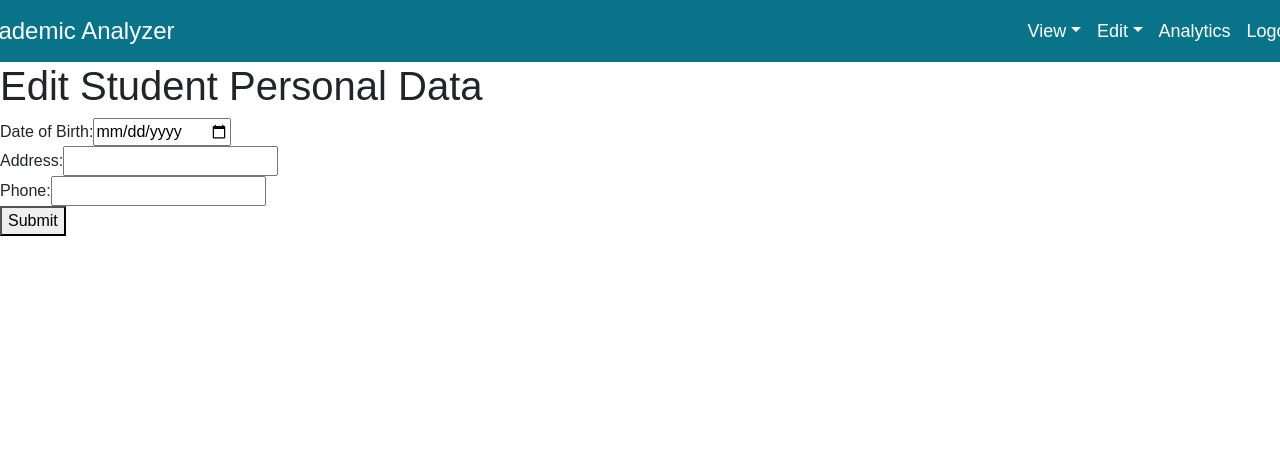
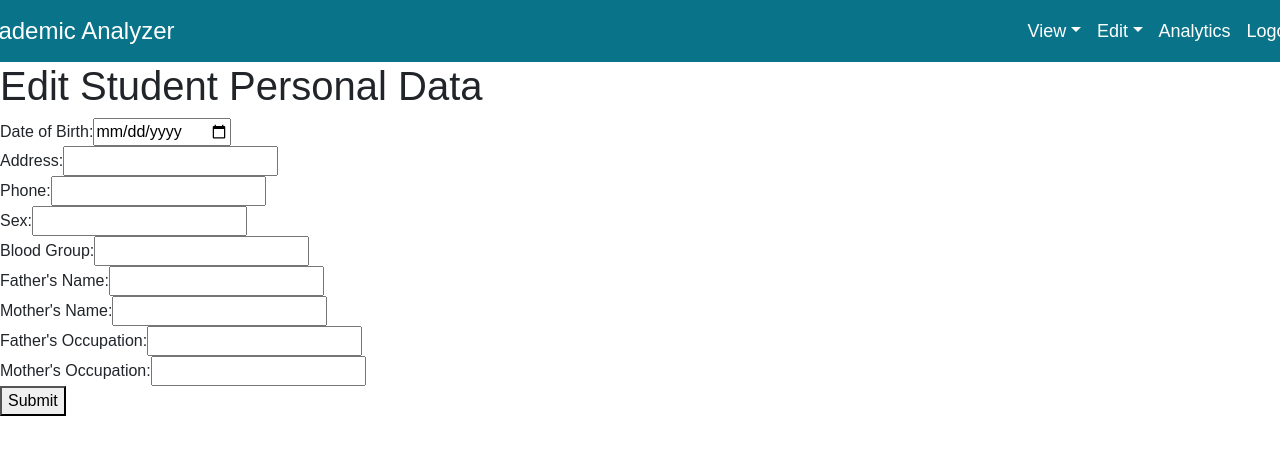
Before and after one commit to Thirumurugan2004/SRP-Project, a React (Create React App) app in the folder front-end/: page /student/edit/personaldata in a window 1280 px wide. Shown: the top 454 px of the page. Built offline with nearby package versions, Linux system fonts and the light colour scheme; no server answers.

Commit message:
personaldata

```diff
--- a/front-end/src/students/edit/personaldata.js
+++ b/front-end/src/students/edit/personaldata.js
@@ -8,7 +8,13 @@ function EditStudentPersonal() {
         RollNumber: '',
         DateOfBirth: '',
         Address: '',
-        Phone: ''
+        Phone: '',
+        Sex: '',
+        Blood_Group: '',
+        FatherName: '',
+        Mothername: '',
+        Fatheroccupation: '',
+        Motheroccupation: ''
     });
     const [successMessage, setSuccessMessage] = useState('');
     const navigate = useNavigate(); // useNavigate hook for navigation
@@ -69,6 +75,30 @@ function EditStudentPersonal() {
                         <label>Phone:</label>
                         <input type="text" name="Phone" value={studentData.Phone} onChange={handleChange} />
                     </div>
+                    <div>
+                        <label>Sex:</label>
+                        <input type="text" name="Sex" value={studentData.Sex} onChange={handleChange} />
+                    </div>
+                    <div>
+                        <label>Blood Group:</label>
+                        <input type="text" name="Blood_Group" value={studentData.Blood_Group} onChange={handleChange} />
+                    </div>
+                    <div>
+                        <label>Father's Name:</label>
+                        <input type="text" name="FatherName" value={studentData.FatherName} onChange={handleChange} />
+                    </div>
+                    <div>
+                        <label>Mother's Name:</label>
+                        <input type="text" name="Mothername" value={studentData.Mothername} onChange={handleChange} />
+                    </div>
+                    <div>
+                        <label>Father's Occupation:</label>
+                        <input type="text" name="Fatheroccupation" value={studentData.Fatheroccupation} onChange={handleChange} />
+                    </div>
+                    <div>
+                        <label>Mother's Occupation:</label>
+                        <input type="text" name="Motheroccupation" value={studentData.Motheroccupation} onChange={handleChange} />
+                    </div>
                     <button type="submit">Submit</button>
                 </form>
                 {successMessage && <div className="success-message">{successMessage}</div>}
--- a/front-end/src/students/view/personaldata.js
+++ b/front-end/src/students/view/personaldata.js
@@ -46,6 +46,13 @@ function ViewStudentPersonal() {
                         <p><strong>Date of Birth:</strong> {studentDetails.DateOfBirth}</p>
                         <p><strong>Address:</strong> {studentDetails.Address}</p>
                         <p><strong>Phone:</strong> {studentDetails.Phone}</p>
+                        {/* Newly added fields */}
+                        <p><strong>Sex:</strong> {studentDetails.Sex}</p>
+                        <p><strong>Blood Group:</strong> {studentDetails.Blood_Group}</p>
+                        <p><strong>Father's Name:</strong> {studentDetails.FatherName}</p>
+                        <p><strong>Mother's Name:</strong> {studentDetails.Mothername}</p>
+                        <p><strong>Father's Occupation:</strong> {studentDetails.Fatheroccupation}</p>
+                        <p><strong>Mother's Occupation:</strong> {studentDetails.Motheroccupation}</p>
                     </div>
                 )}
             </div>
```
